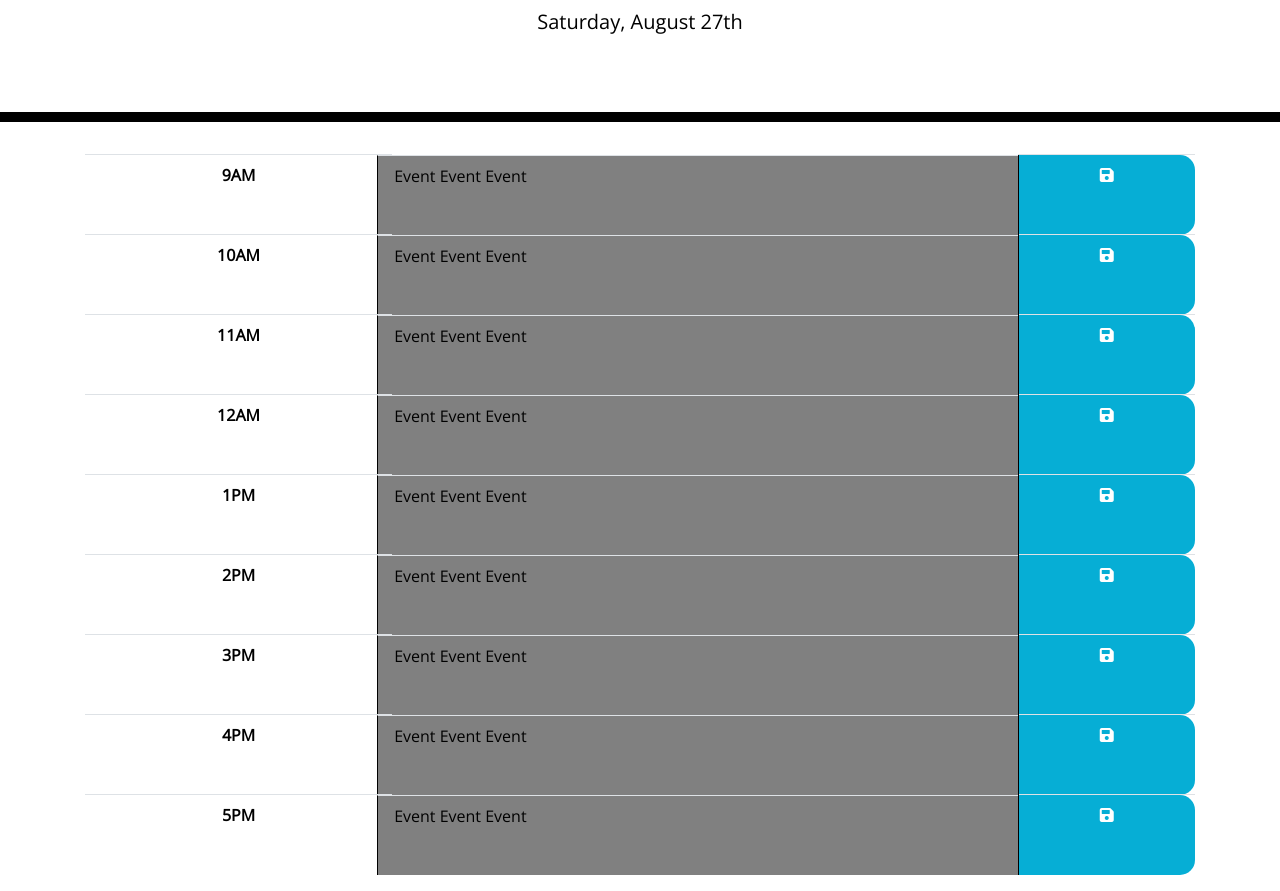
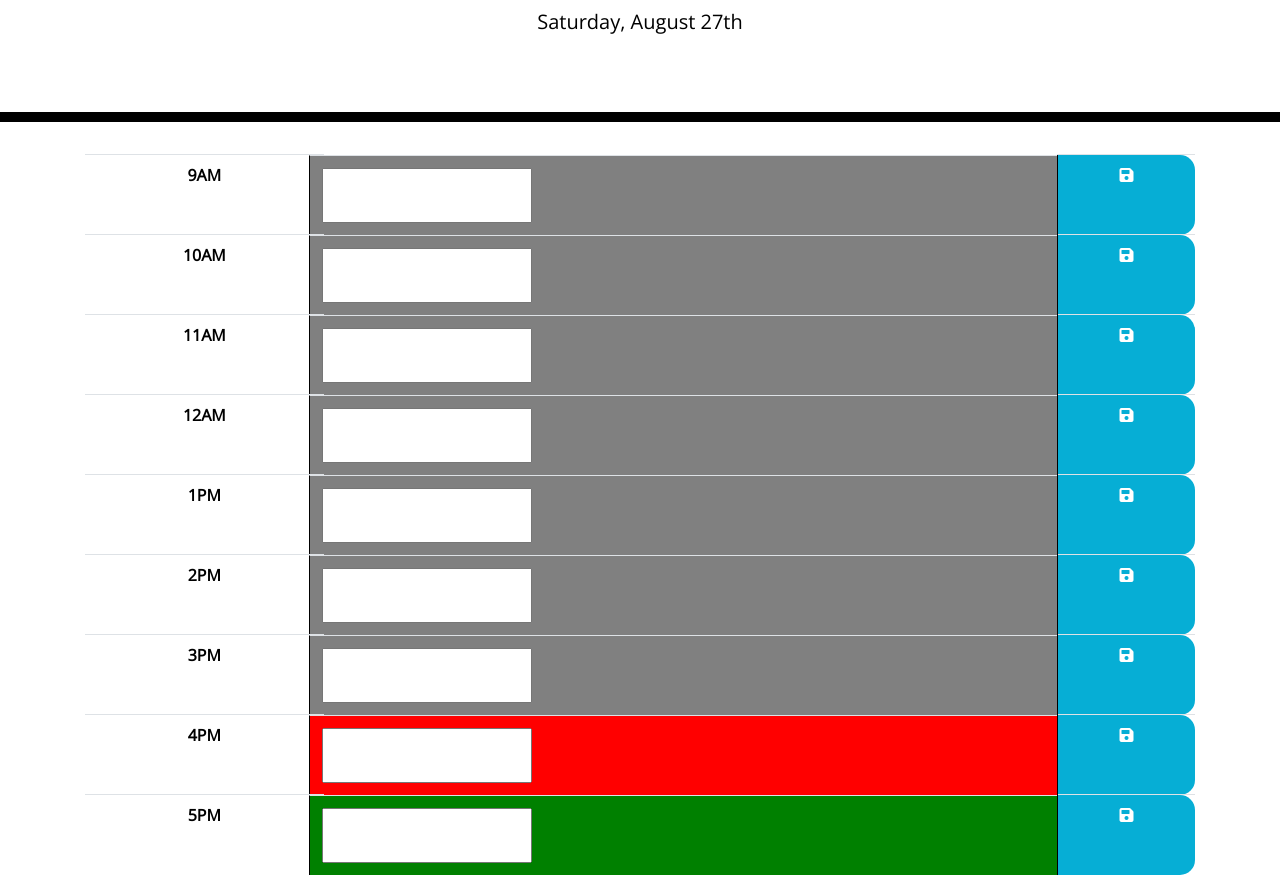
Before and after one commit to Renatatims/day_scheduler, a plain HTML site: page index.html in a window 1280 px wide. Shown: the part 182-1073 px from the top of the page. Drawn offline with nearby package versions, Linux system fonts and the light colour scheme.

Commit message:
Function Color Code applied to each row + Event Listener to Save button + Function to save the User's input in the local storage

```diff
--- a/assets/css/style.css
+++ b/assets/css/style.css
@@ -63,6 +63,7 @@ body {
   border-bottom-right-radius: 15px;
   background-color: #06aed5;
   color: white;
+  cursor:pointer;
 }
 
 .saveBtn:hover {
--- a/assets/js/script.js
+++ b/assets/js/script.js
@@ -9,16 +9,14 @@ $("#currentDay").text(currentDayEl);
 
 var timeHour = $('.hour');
 
-var currentHour = moment().format("H");
+var currentHour = moment().format("HH");
 
 
 function colorCode (){
-
-var toNumber = parseInt($(".hour").attr("datetime"));
-
-var textarea = $(".textarea");
-
-if(toNumber === currentHour){
+$('.hour').each(function(){
+    var toNumber = parseInt($(this).data('time'));
+    var textarea = $(this).siblings("td.textarea");
+if(toNumber == currentHour){
     textarea.css('background-color',"red")
 } else if (toNumber < currentHour){
     textarea.css('background-color',"grey")
@@ -26,22 +24,32 @@ if(toNumber === currentHour){
     textarea.css('background-color',"green")
 }
 console.log(toNumber);
-}
+})
 
+};
 
 colorCode();
 
 
-// Click into a timeblock - User input an event//
-// create an input - append - user inpunt
+//User input and hour variables//
 
+var hour = $(this).siblings("th.hour").data("time");
+var input = $(this).siblings("td.textarea").children().val();
 
-/*
-var eventRow = $('textarea').
+// Save User Input - save user input to local storage
 
-*/
+function saveEvent(){
+    localStorage.setItem(hour,input);
+};
 
+// Event Listener to Floppy Disk - calling the function to save//
 // Click save button - Saved in local storage//
-//save user input to local storage
+
+var floppySave = $(".saveBtn");
+
+floppySave.on("click", function(event){
+    event.preventDefault();
+    saveEvent();
+});
 
 // Refresh the page - events persist//
--- a/index.html
+++ b/index.html
@@ -34,64 +34,64 @@
       <table class="table">
         <tbody>
           <tr class="time-block">
-            <th  class="hour" datetime="9">9AM</th>
-            <td class="textarea row"> Event Event Event </td>
+            <th  class="hour" data-time="09">9AM</th>
+            <td class="textarea row"> <input></input> </td>
             <td class="saveBtn">
               <i class='fa-solid fa-floppy-disk'></i>
             </td>
           </tr>
           <tr class="time-block">
-            <th  class="hour" datetime="10">10AM</th>
-            <td class="textarea row"> Event Event Event </td>
+            <th  class="hour" data-time="10">10AM</th>
+            <td class="textarea row"><input></input></td>
             <td class="saveBtn">
               <i class='fa-solid fa-floppy-disk'></i>
             </td>
           </tr>
           <tr class="time-block">
-            <th  class="hour" datetime="11">11AM</th>
-            <td class="textarea row"> Event Event Event </td>
+            <th  class="hour" data-time="11">11AM</th>
+            <td class="textarea row"> <input></input> </td>
             <td class="saveBtn">
               <i class='fa-solid fa-floppy-disk'></i>
             </td>
           </tr>
           <tr class="time-block">
-            <th  class="hour" datetime="12">12AM</th>
-            <td class="textarea row"> Event Event Event </td>
+            <th  class="hour" data-time="12">12AM</th>
+            <td class="textarea row"> <input></input> </td>
             <td class="saveBtn">
               <i class='fa-solid fa-floppy-disk'></i>
             </td>
           </tr>
           <tr class="time-block">
-            <th  class="hour" datetime="13">1PM</th>
-            <td class="textarea row"> Event Event Event </td>
+            <th  class="hour" data-time="13">1PM</th>
+            <td class="textarea row"> <input></input></td>
             <td class="saveBtn">
               <i class='fa-solid fa-floppy-disk'></i>
             </td>
           </tr>
           <tr class="time-block">
-            <th  class="hour" datetime="14">2PM</th>
-            <td class="textarea row"> Event Event Event </td>
+            <th  class="hour" data-time="14">2PM</th>
+            <td class="textarea row"> <input></input></td>
             <td class="saveBtn">
               <i class='fa-solid fa-floppy-disk'></i>
             </td>
           </tr>
           <tr class="time-block">
-            <th  class="hour" datetime="15">3PM</th>
-            <td class="textarea row"> Event Event Event </td>
+            <th  class="hour" data-time="15">3PM</th>
+            <td class="textarea row"> <input></input> </td>
             <td class="saveBtn">
               <i class='fa-solid fa-floppy-disk'></i>
             </td>
           </tr>
           <tr class="time-block">
-            <th  class="hour" datetime="16">4PM</th>
-            <td class="textarea row"> Event Event Event </td>
+            <th  class="hour" data-time="16">4PM</th>
+            <td class="textarea row"> <input></input></td>
             <td class="saveBtn">
               <i class='fa-solid fa-floppy-disk'></i>
             </td>
           </tr>
           <tr class="time-block">
-            <th  class="hour" datetime="17">5PM</th>
-            <td class="textarea row"> Event Event Event </td>
+            <th  class="hour" data-time="17">5PM</th>
+            <td class="textarea row"> <input></input></td>
             <td class="saveBtn">
               <i class='fa-solid fa-floppy-disk'></i>
             </td>
```
